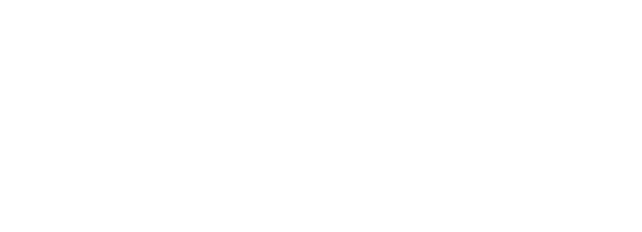
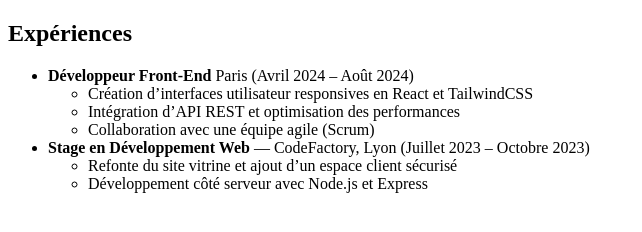
Before and after one commit to hervassledario-ctrl/mon-cv, a plain HTML site: page index.html in a window 1280 px wide. Shown: the whole page, without its empty margins (0-642 px from the left). Drawn offline with Linux system fonts and the light colour scheme.

Commit message:
mise en place de la section experiences

```diff
--- a/index.html
+++ b/index.html
@@ -7,6 +7,27 @@
     <link rel="stylesheet" href="style.css">
 </head>
 <body>
+     <!-- ====== Expériences ====== -->
+    <section id="experiences">
+        <h2>Expériences</h2>
+        <ul>
+            <li>
+                <strong>Développeur Front-End</strong>  Paris (Avril 2024 – Août 2024)
+                <ul>
+                    <li>Création d’interfaces utilisateur responsives en React et TailwindCSS</li>
+                    <li>Intégration d’API REST et optimisation des performances</li>
+                    <li>Collaboration avec une équipe agile (Scrum)</li>
+                </ul>
+            </li>
+            <li>
+                <strong>Stage en Développement Web</strong> — CodeFactory, Lyon (Juillet 2023 – Octobre 2023)
+                <ul>
+                    <li>Refonte du site vitrine et ajout d’un espace client sécurisé</li>
+                    <li>Développement côté serveur avec Node.js et Express</li>
+                </ul>
+            </li>
+        </ul>
+    </section>
 
 </body>
 </html>
```
